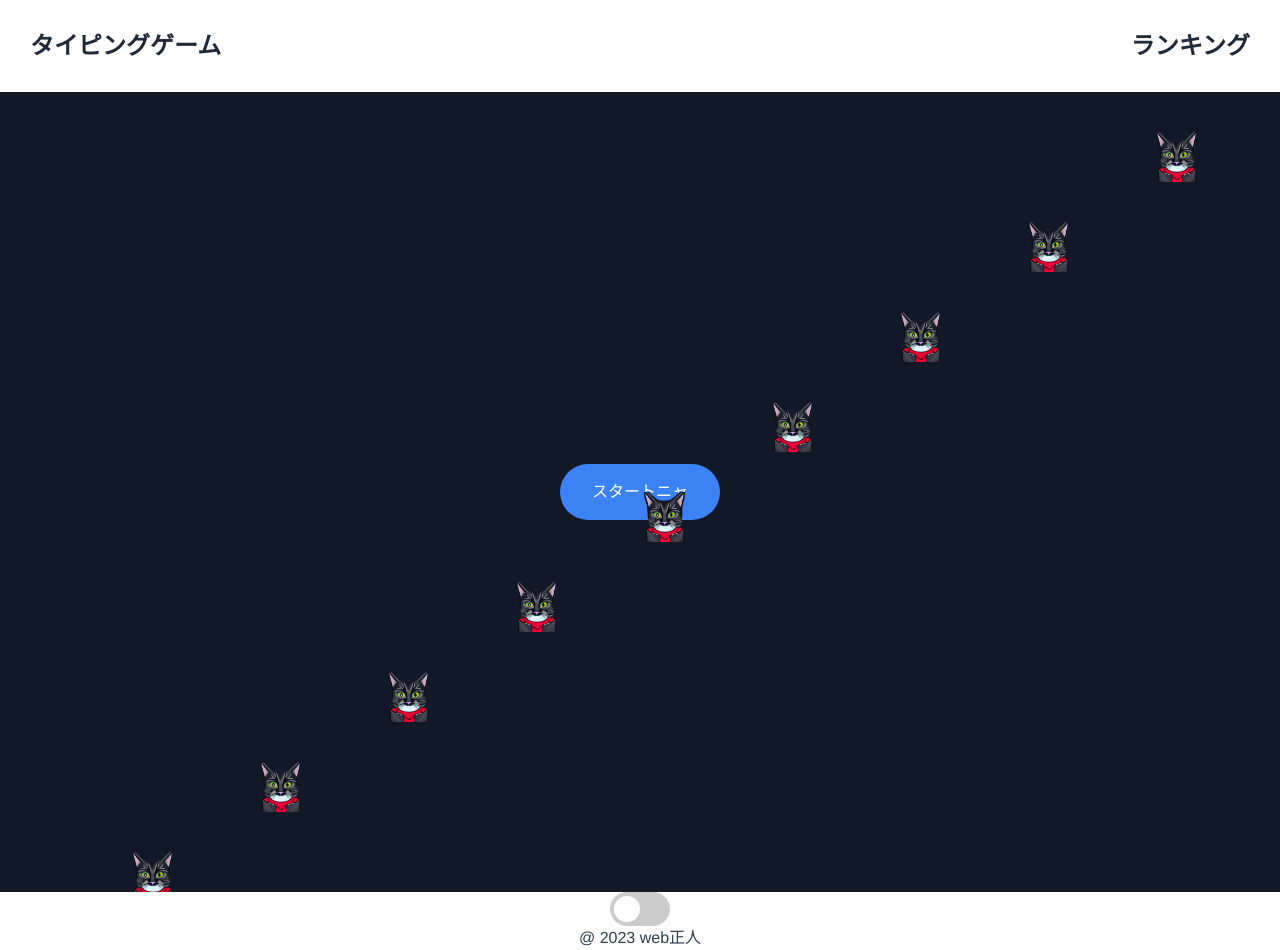
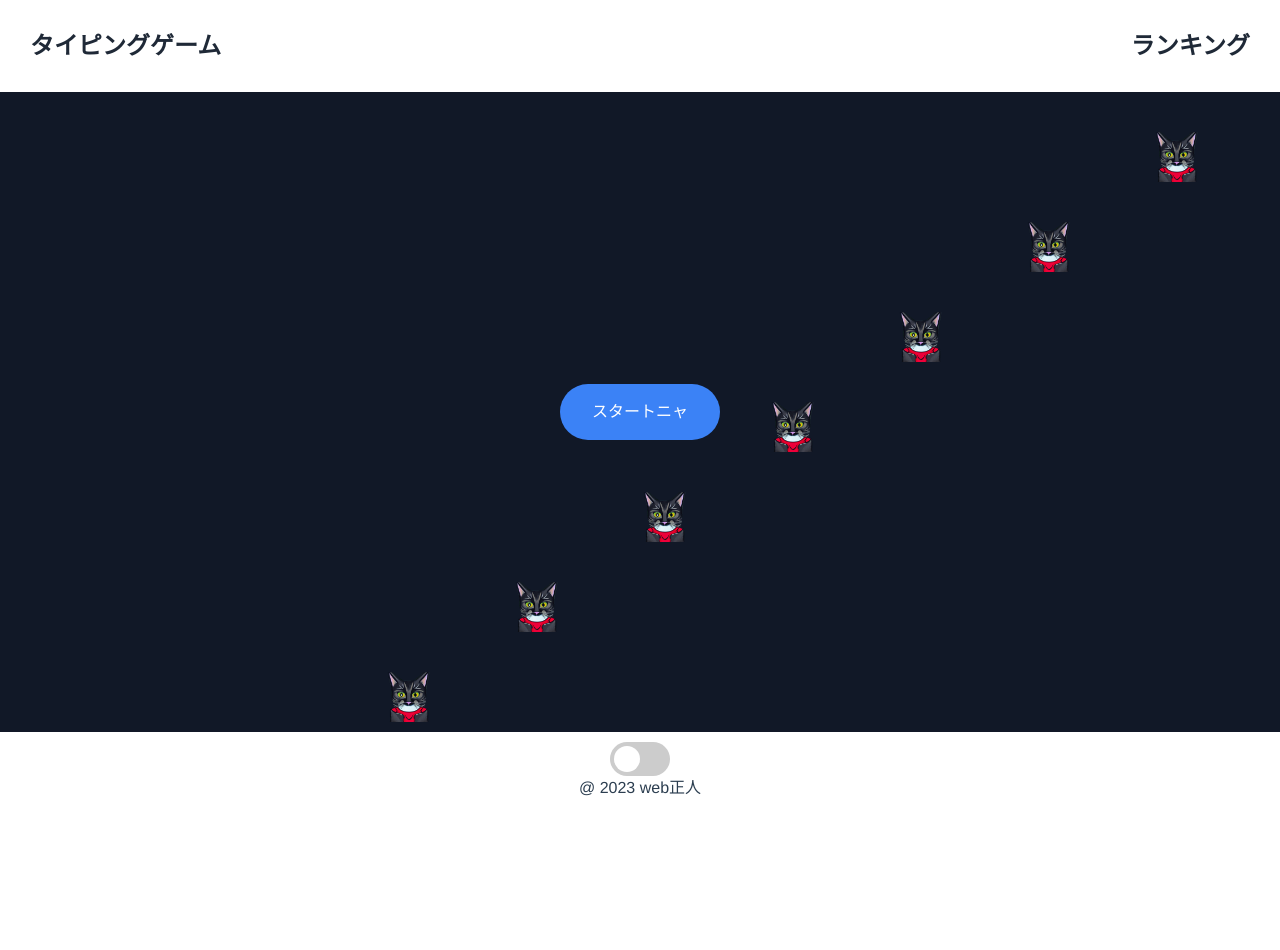
Before and after one commit to Masahiro-QUEST/typingGame, a Vue app: page /nyanstage in a window 1280 px wide. After the commit the page ends 800 px from the top, so only its background shows below. Built offline with nearby package versions, Linux system fonts and the light colour scheme; no server answers; a web font is replaced by a local one; what aws-amplify would draw is missing.

Commit message:
レイアウト調整

```diff
--- a/src/components/GamePage.vue
+++ b/src/components/GamePage.vue
@@ -7,7 +7,8 @@
         :class="{ 'falling-cat': true, paused: hideFallingCats }"
       ></div>
       <div
-        class="bg-gray-900 min-h-screen flex flex-col justify-center items-center"
+        class="bg-gray-900 flex flex-col justify-center items-center"
+        style="height: 80vh"
       >
         <StartButtonComponent v-if="!startFlg" @game-start="gameStart" />
         <div v-if="startFlg" class="flex flex-col justify-center items-center">
--- a/src/components/game/GaugeComponent.vue
+++ b/src/components/game/GaugeComponent.vue
@@ -1,5 +1,5 @@
 <template>
-  <div class="gaugeWrapper mb-20">
+  <div class="gaugeWrapper">
     <div :style="styleObject" class="gauge"></div>
   </div>
 </template>
```
